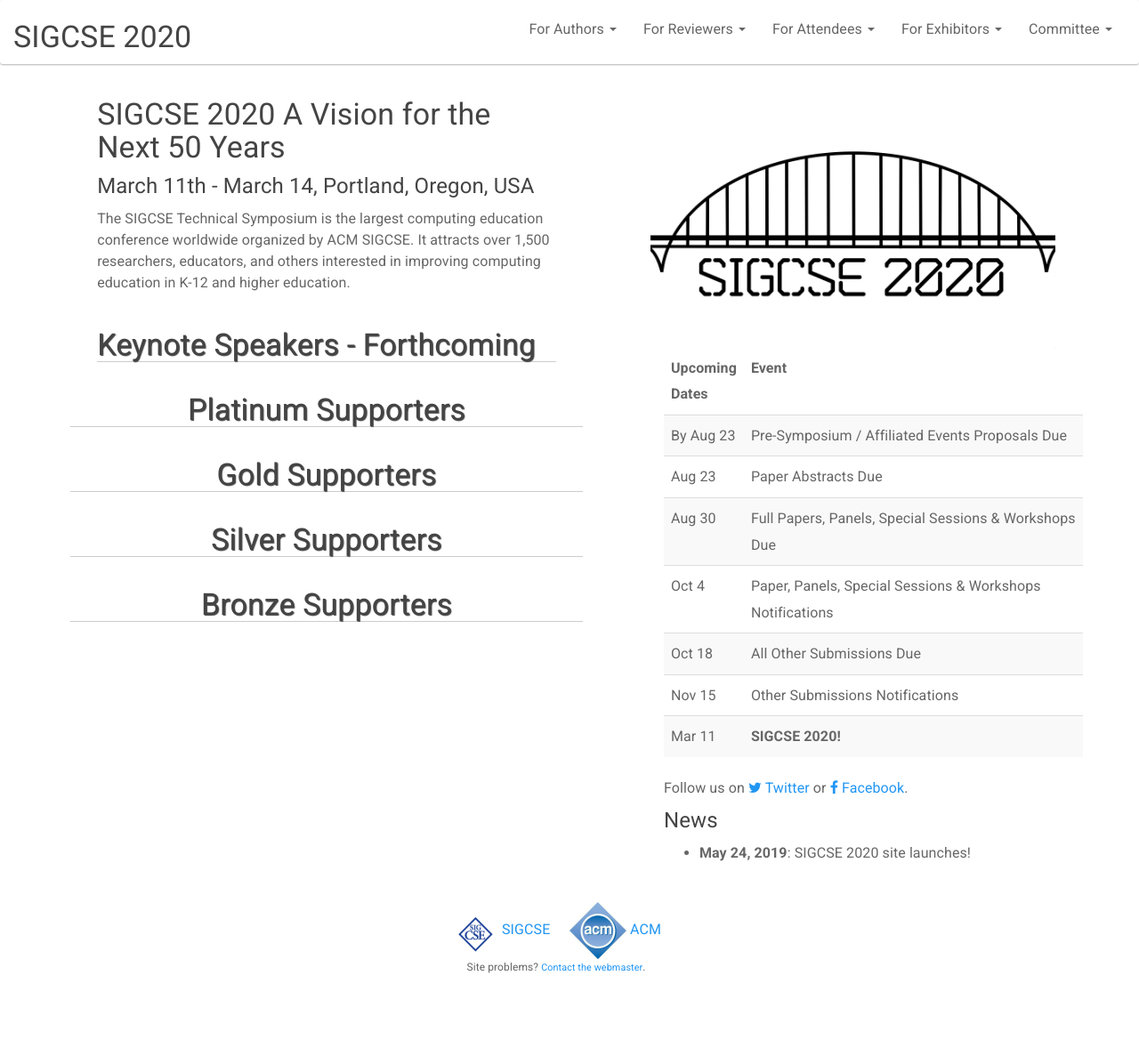
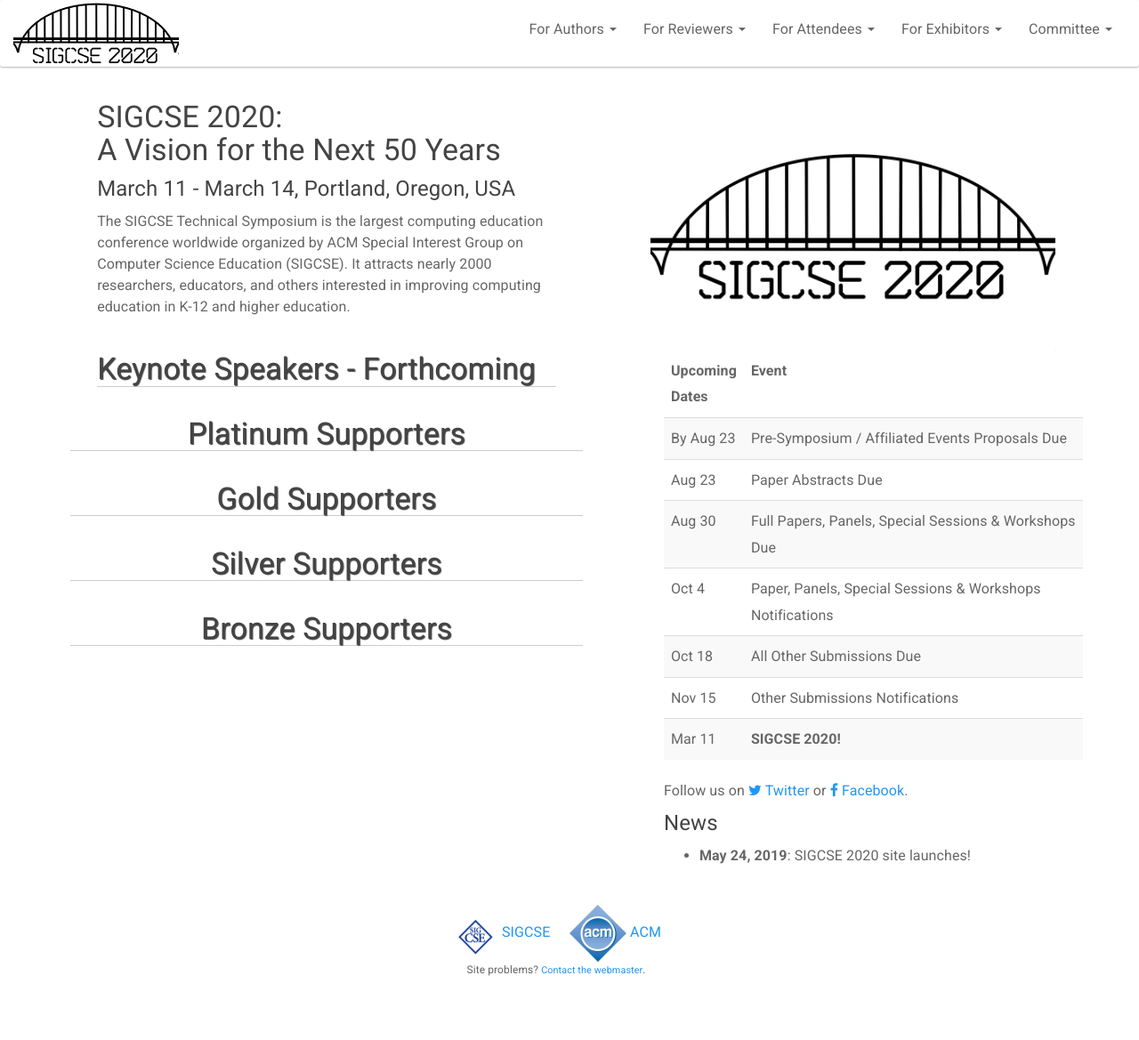
Before and after one commit to sigcsets/sigcse2020, a Jekyll site: the page built from index.html, in a window 1280 px wide. Shown: the whole page at 89% size. Built offline with Jekyll 4.4.1, drawn with Linux system fonts in a browser that asks for light colours.

Commit message:
Minor typo fixes and logo update to test environment.

```diff
--- a/_data/sigcse.yaml
+++ b/_data/sigcse.yaml
@@ -2,7 +2,7 @@
 year: 2020
 slogan: A Vision for the Next 50 Years
 date:
-  start: March 11th
+  start: March 11
   end: March 14
 location:
   city: Portland
--- a/_includes/footer.html
+++ b/_includes/footer.html
@@ -29,7 +29,7 @@
                   />
                 ACM</a>
 								<br>
-            Site problems? <a href = "mailto:webmaster@sigcse2020.org" style = "font-size: 90%;">Contact the webmaster</a>.
+            Site problems? <a href = "mailto:webteam@sigcse2020.org" style = "font-size: 90%;">Contact the webmaster</a>.
           </div>
         </div>
       </div>
--- a/_includes/nav/rendertopnav.html
+++ b/_includes/nav/rendertopnav.html
@@ -12,15 +12,12 @@
         <!-- <a class="navbar-brand" href="{{'/' | prepend: site.baseurl}}">SIGCSE {{site.data.sigcse.year}}</a> -->
         <!-- WARNING: Was "https://sigcse2019.sigcse.org/index.html", now {{site.baseurl}}. -->
        <a href="{{site.url}}">
-       <!--
-         TODO: Commented out until horizontal logo is ready -Sherriff
+
           <img
             style = " float: left;"
-            src = "{{ '/images/sigcse_temp_logo.png' | prepend: site.baseurl }}"
-            width = "405"
-            height = "82"
-            alt = "The Amazing SIGCSE 2018 Logo, yet to be chosen."> -->
-            <h3>SIGCSE {{site.data.sigcse.year}}</h3>
+            src = "{{ '/images/logo/sigcse2020-logo-small.png' | prepend: site.baseurl }}"
+            alt = "SIGCSE 2020 Logo - Freemont Bridge, Portland, Oregon">
+            <!-- <h3>SIGCSE {{site.data.sigcse.year}}</h3>-->
           </a>
 
 
--- a/index.html
+++ b/index.html
@@ -9,13 +9,13 @@
 
 <div class="row" style="margin-bottom: 20px;">
   <div class="col-sm-6"> <!-- Start Left Hand Side -->
-    <h3 style="margin-top:-6px;">SIGCSE {{site.data.sigcse.year}} {{site.data.sigcse.slogan}}</h3>
+    <h3 style="margin-top:-6px;">SIGCSE {{site.data.sigcse.year}}: <br>{{site.data.sigcse.slogan}}</h3>
     <h4>{{site.data.sigcse.date.month}}
         {{site.data.sigcse.date.start}} - {{site.data.sigcse.date.end}},
         {{site.data.sigcse.location.city}}, {{site.data.sigcse.location.state}},
       {{site.data.sigcse.location.country}}</h4>
   <p>
-  The SIGCSE Technical Symposium is the largest computing education conference worldwide organized by ACM SIGCSE. It attracts over 1,500 researchers, educators, and others interested in improving computing education in K-12 and higher education.
+  The SIGCSE Technical Symposium is the largest computing education conference worldwide organized by ACM Special Interest Group on Computer Science Education (SIGCSE). It attracts nearly 2000 researchers, educators, and others interested in improving computing education in K-12 and higher education.
   </p>
 
 <!--  <div class = "alert alert-warning" style="margin-top: 23px">
```
Also changed, not shown: images/logo/sigcse2020-logo-small.png (added).
